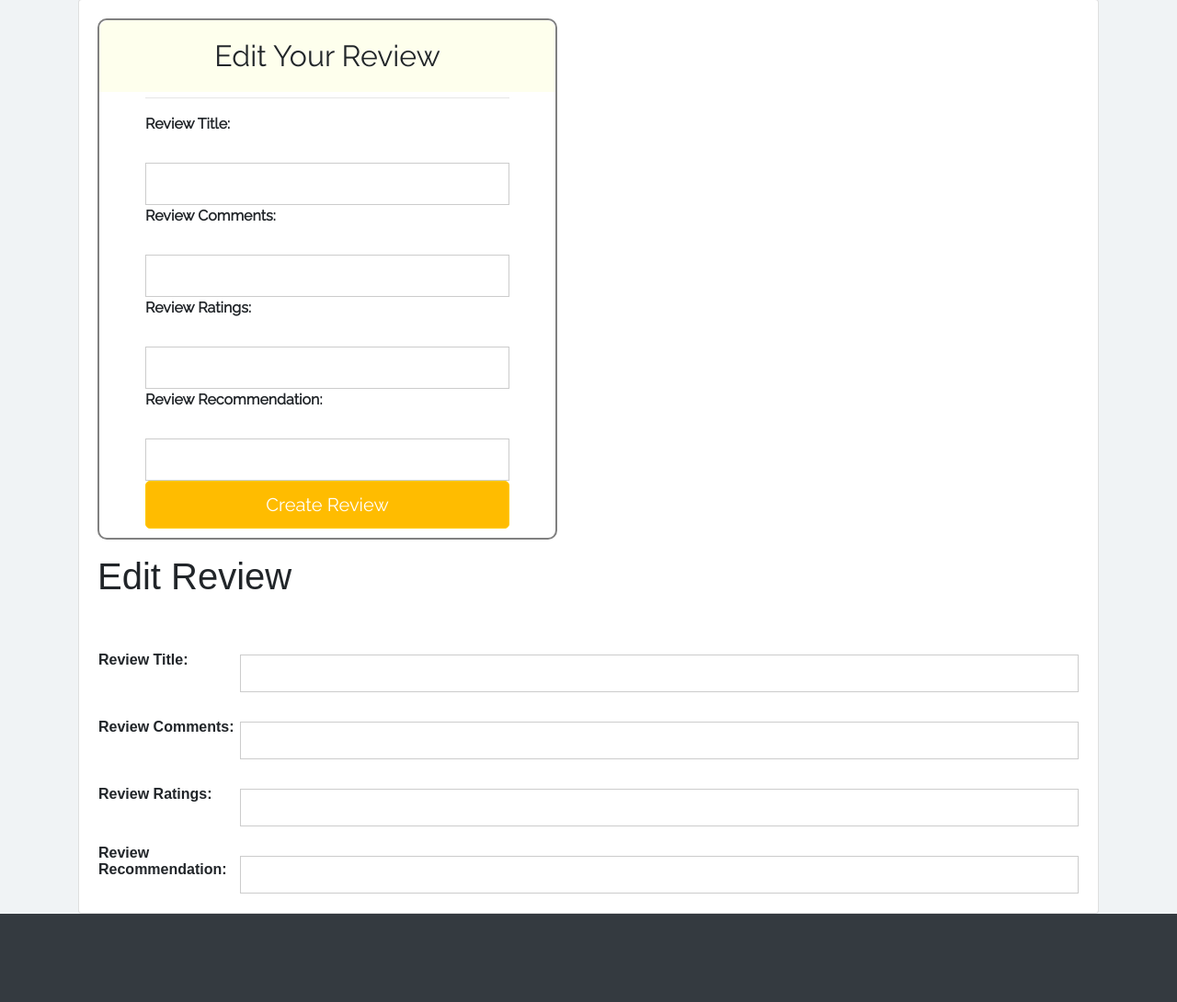
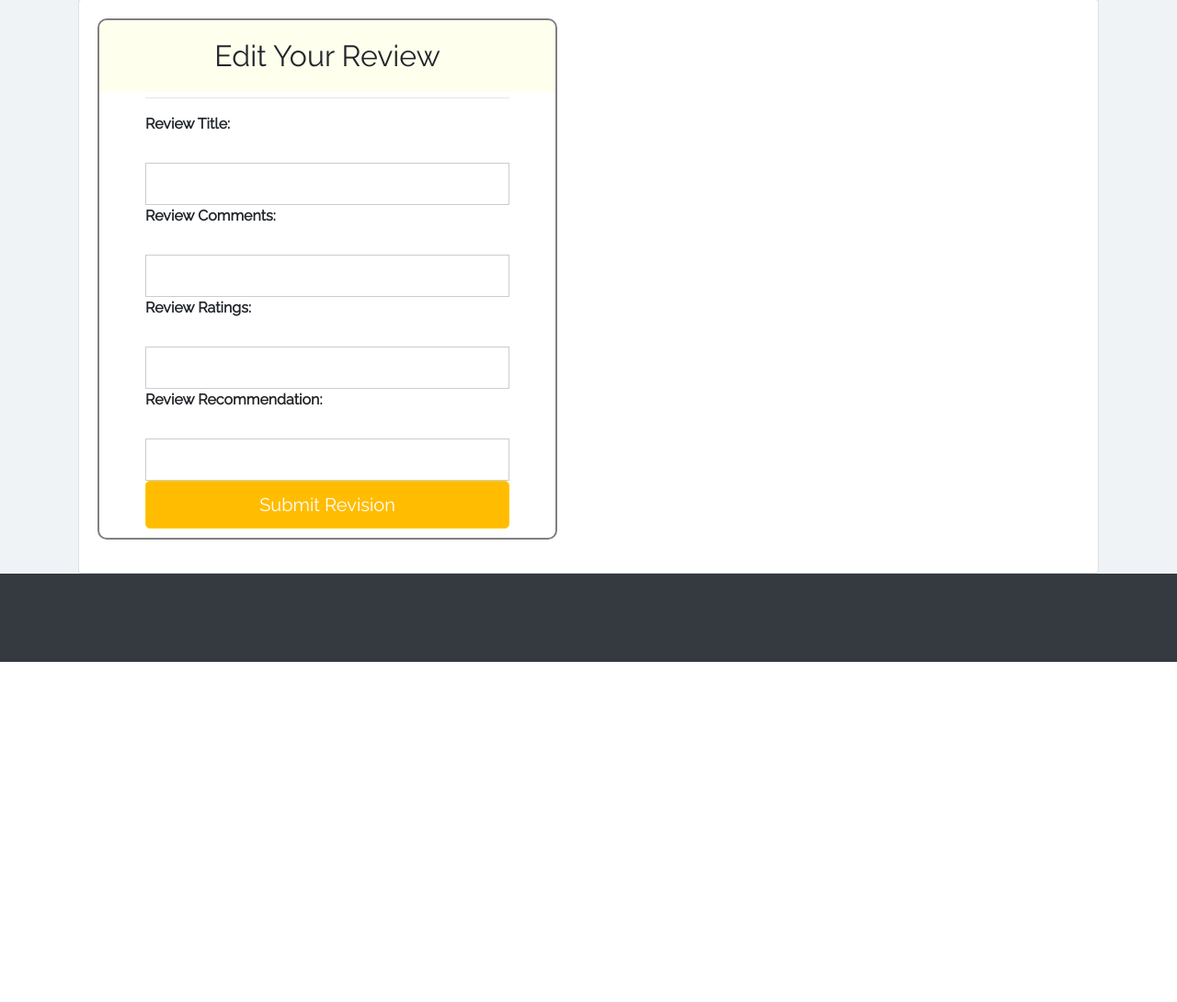
Before and after one commit to ksudana/VineyardWines, a PHP site: page /UserPortal/editreview.php?rid=1 in a window 1280 px wide. Shown: the part 121-1211 px from the top of the page at 92% size. After the commit the page ends 841 px from the top, so only its background shows below. Run offline with PHP 8.4, Linux system fonts and the light colour scheme; the visitor is signed in with stand-in values (Sample User, id 1); data that the repository does not hold is empty.

Commit message:
editreview

```diff
--- a/UserPortal/editreview.php
+++ b/UserPortal/editreview.php
@@ -65,20 +65,8 @@
                   <strong> Review Comments:</strong><input id="comments" name="comments" type="text" value="<?php print($content)?>">
                   <strong> Review Ratings:</strong><input id="rating" name="rating" type="text" value="<?php print($rating)?>">
                   <strong> Review Recommendation:</strong><input id="recommend" name="recommend" type="text" value="<?php print($recommend)?>">
-                  <a id="submit" onclick="form.submit()">Create Review</a>
+                  <a id="submit" onclick="form.submit()">Submit Revision</a>
               </form>
-
-
-              <h1> Edit Review </h1>
-              <p class="card-text">
-                <table>
-                <tr><td><strong> Review Title:</strong></td><td><input type="text" size="50" value="<?php print($title)?>"></td></tr>
-                <tr><td><strong> Review Comments:</strong></td><td><input type="text" size="500" value="<?php print($content)?>"></td></tr>
-                <tr><td><strong> Review Ratings:</strong></td><td><input type="text" size="10" value="<?php print($rating)?>"></td></tr>
-                <tr><td><strong> Review Recommendation:</strong></td><td><input type="text" size="50" value="<?php print($recommend)?>"></td></tr>
-              </table>
-
-              </p>
             </div>
           </div>
           <!-- /.card -->
```
